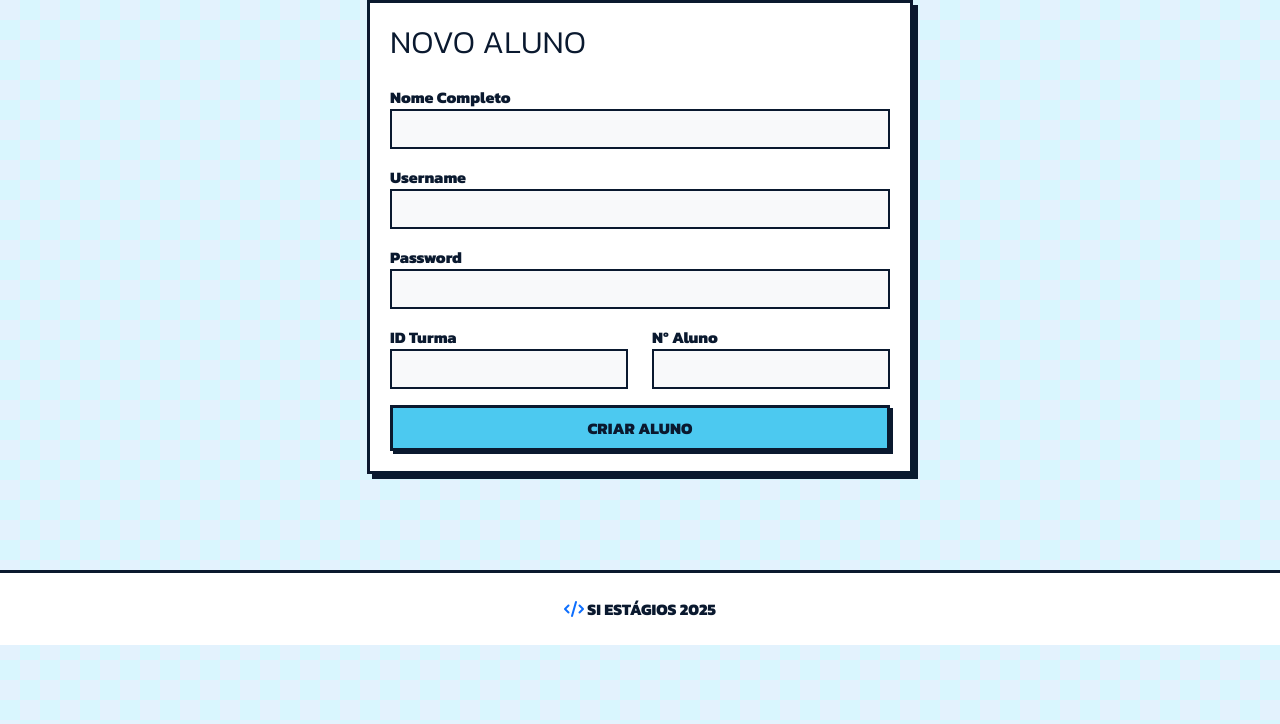
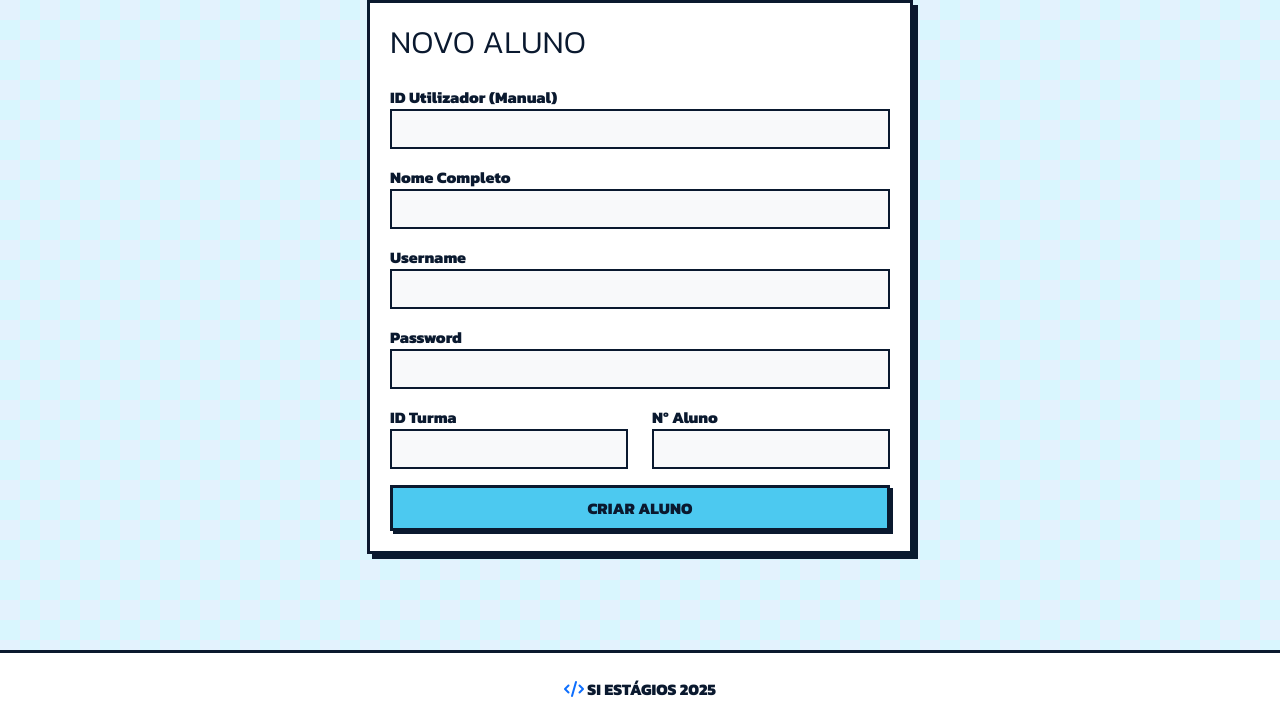
Before and after one commit to barrosw5/DataBasesProject, a PHP site: page /admin/inserir_aluno.php in a window 1280 px wide. Shown: the top 724 px of the page. Run offline with PHP 8.4, Linux system fonts and the light colour scheme.

Commit message:
Changes in Web

```diff
--- a/DataBasesProject2/siestagios_web_based/admin/inserir_aluno.php
+++ b/DataBasesProject2/siestagios_web_based/admin/inserir_aluno.php
@@ -5,6 +5,8 @@
         <div class="form-container">
             <h2 class="mb-4 text-uppercase">Novo Aluno</h2>
             <form method="POST">
+                <div class="mb-3"><label class="fw-bold">ID Utilizador (Manual)</label><input type="number" name="u_id" class="form-control" required></div>
+
                 <div class="mb-3"><label class="fw-bold">Nome Completo</label><input type="text" name="nome" class="form-control" required></div>
                 <div class="mb-3"><label class="fw-bold">Username</label><input type="text" name="login" class="form-control" required></div>
                 <div class="mb-3"><label class="fw-bold">Password</label><input type="password" name="pass" class="form-control" required></div>
@@ -17,19 +19,23 @@
 
             <?php
             if ($_SERVER["REQUEST_METHOD"] == "POST") {
+                $u_id = $_POST['u_id']; // Captura o ID manual inserido
                 $nome = $_POST['nome']; $login = $_POST['login'];
                 $pass = $_POST['pass']; $turma = $_POST['turma']; $num = $_POST['num'];
 
-                // 1. inserir na tabela utilizador primeiro
-                $sql_u = "INSERT INTO utilizador (login, password, nome, tipo) VALUES ('$login', '$pass', '$nome', 'aluno')";
+                // 1. Inserir na tabela utilizador incluindo o utilizador_id fornecido
+                $sql_u = "INSERT INTO utilizador (utilizador_id, login, password, nome, tipo) VALUES ($u_id, '$login', '$pass', '$nome', 'aluno')";
+
                 if(mysqli_query($conn, $sql_u)) {
-                    // ir buscar o id que acabou de ser criado
-                    $last_id = mysqli_insert_id($conn);
-                    // 2. inserir na tabela aluno com esse id
-                    $sql_a = "INSERT INTO aluno (turma_id, utilizador_id, numero) VALUES ($turma, $last_id, $num)";
-                    if(mysqli_query($conn, $sql_a)) echo "<div class='alert alert-success mt-3'>Aluno registado!</div>";
+                    // 2. Inserir na tabela aluno utilizando o mesmo $u_id fornecido acima
+                    $sql_a = "INSERT INTO aluno (turma_id, utilizador_id, numero) VALUES ($turma, $u_id, $num)";
+                    if(mysqli_query($conn, $sql_a)) {
+                        echo "<div class='alert alert-success mt-3'>Aluno $u_id registado com sucesso!</div>";
+                    } else {
+                        echo "<div class='alert alert-danger mt-3'>Erro nos detalhes do aluno: " . mysqli_error($conn) . "</div>";
+                    }
                 } else {
-                    echo "<div class='alert alert-danger mt-3'>Erro: " . mysqli_error($conn) . "</div>";
+                    echo "<div class='alert alert-danger mt-3'>Erro no utilizador: " . mysqli_error($conn) . "</div>";
                 }
             }
             ?>
```
Also changed, not shown: DataBasesProject2/siestagios_web_based/formador/avaliar.php (+36 -9 lines), DataBasesProject2/siestagios_web_based/formador/dashboard.php (+19 -6 lines).
